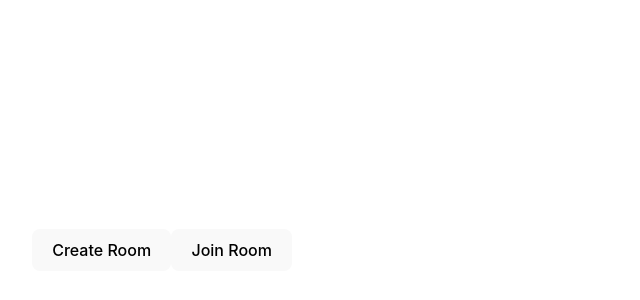
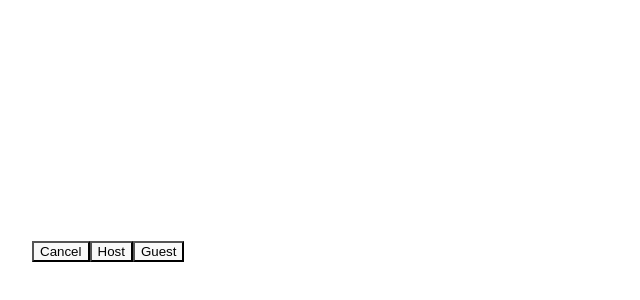
Before and after one commit to nonotnoah/card-game, a React (Vite) app in the folder client/: page / in a window 1280 px wide. Shown: the part 150-450 px from the top of the page, without its empty margins (0-640 px from the left). Built offline with nearby package versions, Linux system fonts and the light colour scheme.

Commit message:
add host swapping

```diff
--- a/client/src/components/Dev.tsx
+++ b/client/src/components/Dev.tsx
@@ -6,11 +6,57 @@ import '../styles/App.css'
 import CardProps from './Cards'
 import { shuffleArray } from '../utils/shuffle';
 import HostLobbyRoom from './Lobby/HostLobbyRoom';
+import { io } from 'socket.io-client';
 
 function Dev() {
+  const socket = io('http://localhost:5000', {autoConnect: false})
+  const auth = React.useRef({ username: 'test', gameID: '12345', isHost: true })
+  socket.auth = auth.current
+
+  useEffect(() => {
+    // connect error
+    socket.on("connect_error", (err) => {
+      console.log(`connect_error due to ${err.message}`);
+    });
+
+    // save session
+    socket.on("session", ({ sessionID, userID }) => {
+      // socket.auth = { sessionID };
+      // store in sessionStorage. this should implement localStorage in live build
+      // sessionStorage.setItem("sessionID", sessionID);
+      console.log("set sessionID:", sessionID);
+    });
+
+    // open host options if socket becomes host
+    socket.on('newHost', (userID: string) => {
+      console.log(userID)
+    })
+
+    return (): void => {
+      socket.removeAllListeners();
+    };
+  }, [socket]);
+
+  const handleCancel = () => {
+    socket.emit('cancel')
+    socket.disconnect()
+    console.log('cancelled')
+  }
+  const asHost = () => {
+    auth.current.isHost = true
+    socket.connect()
+  }
+  const asGuest = () => {
+    auth.current.isHost = false
+    socket.connect()
+  }
+
   return (
-    // <HostLobbyRoom />
-    <></>
+    <>
+      <button onClick={() => handleCancel()}>Cancel</button>
+      <button onClick={() => asHost()}>Host</button>
+      <button onClick={() => asGuest()}>Guest</button>
+    </>
 
   )
 }
--- a/client/src/main.tsx
+++ b/client/src/main.tsx
@@ -5,6 +5,6 @@ import Dev from "./components/Dev";
 import "./styles/index.css";
 
 ReactDOM.createRoot(document.getElementById("root") as HTMLElement).render(
-  <App />
-  // <Dev />
+  // <App />
+  <Dev />
 );
```
Also changed, not shown: 2 other files (tests, documents, lock files or other folders).
